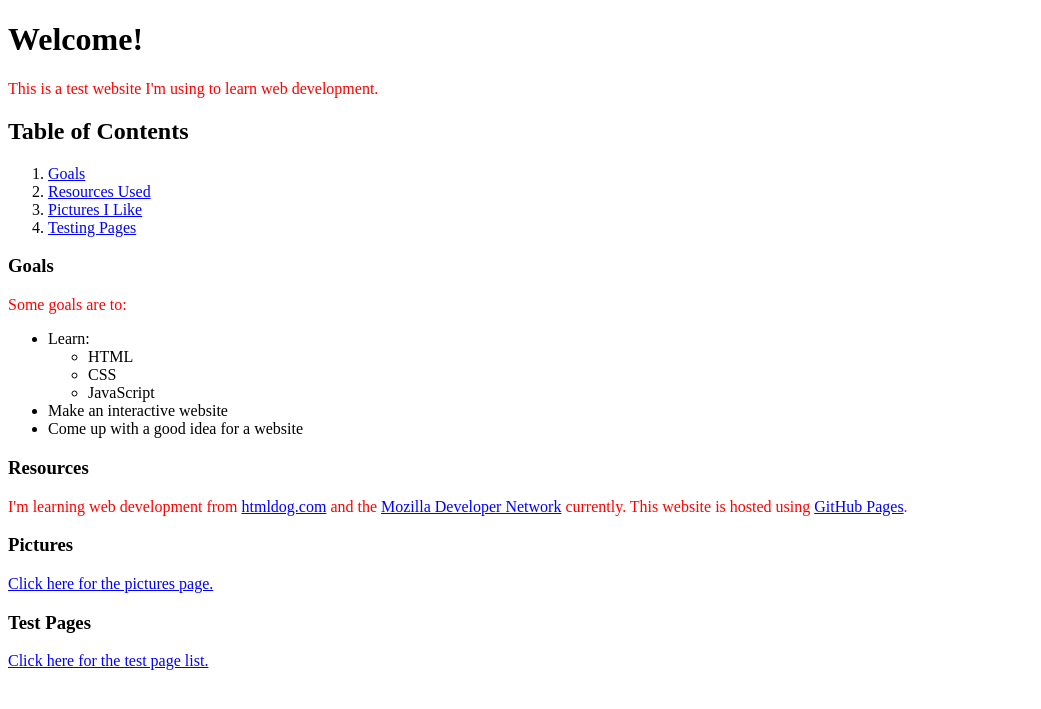
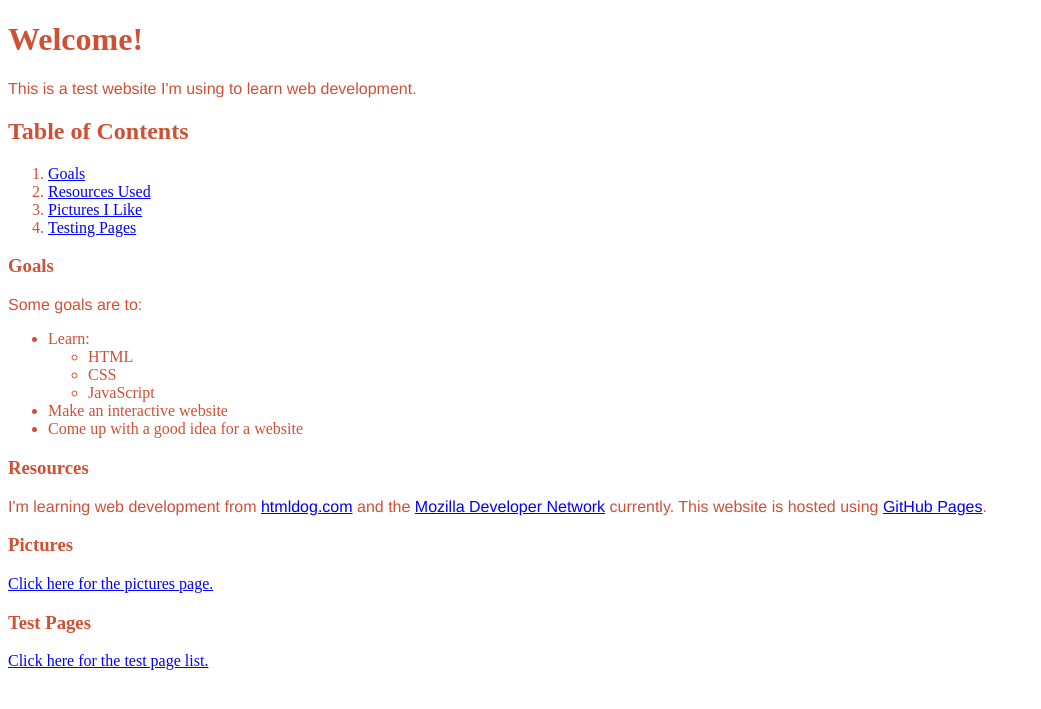
Before and after one commit to henrynine/henrynine.github.io, a PHP site: page / in a window 1280 px wide. Shown: the top 709 px of the page, without its empty margins (0-1041 px from the left). Run offline with PHP 8.4, Linux system fonts and the light colour scheme.

Commit message:
Style Update
Added background, changed default font

```diff
--- a/styles.css
+++ b/styles.css
@@ -1,5 +1,9 @@
+body {
+  color: rgb(207, 80, 53)
+}
+
 p {
-  color: red;
+  font-family: helvetica;
 }
 
 a {
```
